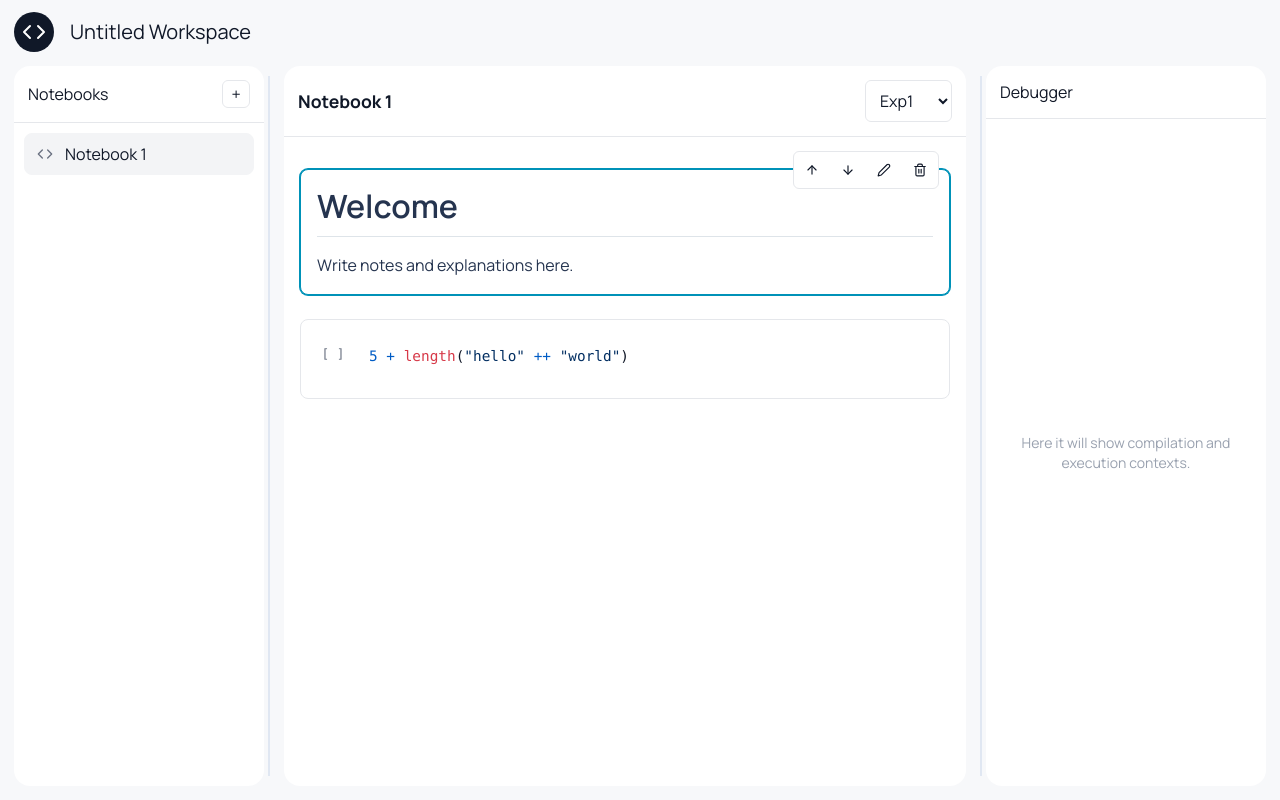
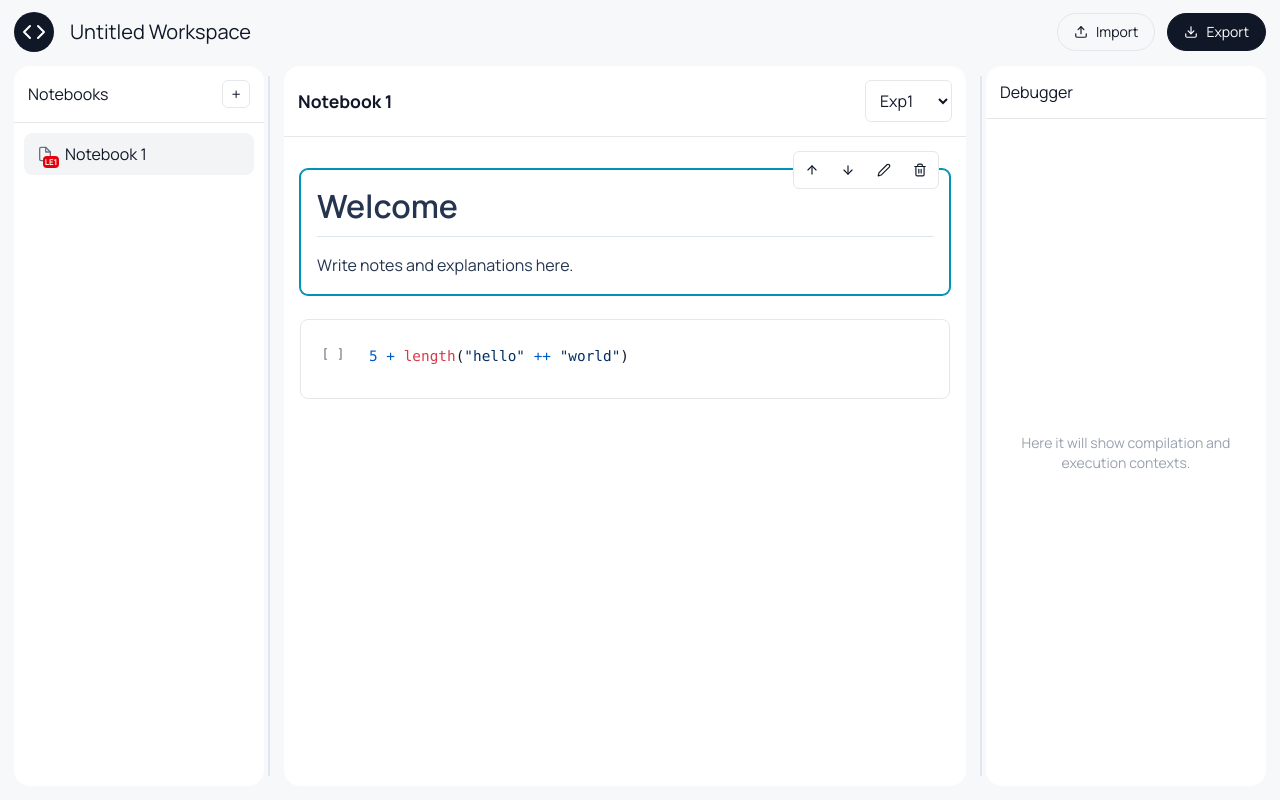
Before and after one commit to uandersonricardo/projeto-plp, a React (Vite) app in the folder gui/: page / in a window 1280 px wide. Built offline with nearby package versions, Linux system fonts and the light colour scheme.

Commit message:
Add import/export (#6)
* feat: add colors and label for notebook icon

* feat: add import/export feature

* feat: add empty state in notebook

* feat: add delete button for notebooks

---------

Co-authored-by: Uanderson Silva <usilva@apple.com>

```diff
--- a/gui/biome.json
+++ b/gui/biome.json
@@ -39,7 +39,9 @@
         "useExhaustiveDependencies": "off"
       },
       "a11y": {
-        "useGenericFontNames": "off"
+        "useGenericFontNames": "off",
+        "useAriaPropsSupportedByRole": "off",
+        "noStaticElementInteractions": "off"
       }
     }
   },
--- a/gui/src/App.tsx
+++ b/gui/src/App.tsx
@@ -4,7 +4,8 @@ import { useWorkspace } from "./hooks/useWorkspace";
 import { RightPanel } from "./components/workspace/RightPanel";
 import { LeftSidebar } from "./components/workspace/LeftSidebar";
 import { NotebookView } from "./components/notebook/NotebookView";
-import { FiCode } from "react-icons/fi";
+import { FiCode, FiDownload, FiUpload } from "react-icons/fi";
+import { exportWorkspace, readWorkspaceFile } from "./lib/io";
 
 const MIN_LEFT_WIDTH = 180;
 const MIN_CENTER_WIDTH = 420;
@@ -14,10 +15,11 @@ const INITIAL_RIGHT_WIDTH = 280;
 const HANDLE_SPACE = 20;
 
 function App() {
-  const { selectedNotebookId, workspace, renameWorkspace } = useWorkspace();
+  const { selectedNotebookId, workspace, availableLanguages, renameWorkspace, loadWorkspace } = useWorkspace();
 
   const containerRef = useRef<HTMLDivElement | null>(null);
   const titleInputRef = useRef<HTMLInputElement | null>(null);
+  const importInputRef = useRef<HTMLInputElement | null>(null);
 
   const [leftPanelWidth, setLeftPanelWidth] = useState(INITIAL_LEFT_WIDTH);
   const [rightPanelWidth, setRightPanelWidth] = useState(INITIAL_RIGHT_WIDTH);
@@ -45,6 +47,19 @@ function App() {
 
     setTitleDraft(name);
     setIsEditingTitle(false);
+  };
+
+  const handleImport = async (e: React.ChangeEvent<HTMLInputElement>) => {
+    const file = e.target.files?.[0];
+    if (!file) return;
+    try {
+      const imported = await readWorkspaceFile(file, availableLanguages);
+      loadWorkspace(imported);
+    } catch (err) {
+      alert(err instanceof Error ? err.message : "Failed to import workspace");
+    } finally {
+      e.target.value = "";
+    }
   };
 
   useEffect(() => {
@@ -114,6 +129,26 @@ function App() {
             {workspace.name}
           </button>
         )}
+
+        <div className="ml-auto flex items-center gap-3">
+          <input ref={importInputRef} type="file" accept=".plpnb" className="hidden" onChange={handleImport} />
+          <button
+            type="button"
+            className="flex items-center gap-2 px-4 py-2 text-sm text-gray-900 border border-gray-200 rounded-full hover:bg-gray-100 transition-colors cursor-pointer"
+            onClick={() => importInputRef.current?.click()}
+          >
+            <FiUpload />
+            Import
+          </button>
+          <button
+            type="button"
+            className="flex items-center gap-2 px-4 py-2 text-sm text-white bg-gray-900 border border-gray-900 rounded-full hover:bg-gray-700 transition-colors cursor-pointer"
+            onClick={() => exportWorkspace(workspace)}
+          >
+            <FiDownload />
+            Export
+          </button>
+        </div>
       </div>
 
       <div
@@ -124,8 +159,6 @@ function App() {
           <LeftSidebar />
         </div>
 
-        {/* biome-ignore lint/a11y/noStaticElementInteractions: drag handle has no semantic HTML element */}
-        {/* biome-ignore lint/a11y/useAriaPropsSupportedByRole: decorative drag handle div */}
         <div
           className="relative w-[10px] h-full cursor-col-resize shrink-0 before:content-[''] before:absolute before:left-1/2 before:top-[10px] before:bottom-[10px] before:w-px before:bg-[#c9d6ea] before:-translate-x-1/2 before:transition-colors hover:before:bg-gray-900"
           aria-label="Resize left panel"
@@ -136,8 +169,6 @@ function App() {
           <NotebookView notebookId={selectedNotebookId} />
         </div>
 
-        {/* biome-ignore lint/a11y/noStaticElementInteractions: drag handle has no semantic HTML element */}
-        {/* biome-ignore lint/a11y/useAriaPropsSupportedByRole: decorative drag handle div */}
         <div
           className="relative w-[10px] h-full cursor-col-resize shrink-0 before:content-[''] before:absolute before:left-1/2 before:top-[10px] before:bottom-[10px] before:w-px before:bg-[#c9d6ea] before:-translate-x-1/2 before:transition-colors hover:before:bg-gray-900"
           aria-label="Resize right panel"
--- a/gui/src/components/workspace/LeftSidebar.tsx
+++ b/gui/src/components/workspace/LeftSidebar.tsx
@@ -1,8 +1,9 @@
-import { FiBook, FiCode, FiFile } from "react-icons/fi";
+import { FiFile, FiTrash2 } from "react-icons/fi";
 import { useWorkspace } from "../../hooks/useWorkspace";
+import { languageToShortName, languageToStyles } from "../../lib/utils";
 
 export function LeftSidebar() {
-  const { addNotebook, workspace, selectedNotebookId, selectNotebook } = useWorkspace();
+  const { addNotebook, removeNotebook, workspace, selectedNotebookId, selectNotebook } = useWorkspace();
 
   return (
     <aside className="bg-white rounded-2xl h-full flex flex-col overflow-hidden min-h-0">
@@ -18,17 +19,42 @@ export function LeftSidebar() {
       </div>
       <ul className="list-none m-0 p-[10px] grid gap-2 flex-1 min-h-0 overflow-y-auto content-start">
         {workspace.notebooks.map((notebook) => (
-          <li key={notebook.id}>
+          <li key={notebook.id} className="overflow-hidden">
+            <div className="group/item relative overflow-hidden">
               <button
                 type="button"
-              className={`w-full flex items-center gap-3 text-left border rounded-lg px-3 py-2 cursor-pointer text-gray-900 hover:border-gray-200 ${
+                className={`w-full flex items-center overflow-hidden gap-3 text-left border rounded-lg px-3 py-2 cursor-pointer text-gray-900 hover:border-gray-200 ${
                   notebook.id === selectedNotebookId ? "border-gray-100 bg-gray-100" : "border-white"
                 }`}
                 onClick={() => selectNotebook(notebook.id)}
               >
-              <FiCode className="text-gray-500" />
-              {notebook.name}
+                <div className="relative flex flex-col items-center justify-center">
+                  <FiFile className="text-gray-500" />
+                  <span
+                    className={`absolute -bottom-1.5 translate-x-1.5 ${languageToStyles(notebook.language)} px-0.5 rounded-[4px] text-[8px] font-bold`}
+                  >
+                    {languageToShortName(notebook.language)}
+                  </span>
+                </div>
+                <div className="flex-1 whitespace-nowrap overflow-hidden text-ellipsis">{notebook.name}</div>
               </button>
+              {workspace.notebooks.length > 1 && (
+                <button
+                  type="button"
+                  className={`absolute right-2 top-1/2 -translate-y-1/2 opacity-0 group-hover/item:opacity-100 transition-opacity p-1 rounded text-gray-400 hover:text-gray-600 ${notebook.id === selectedNotebookId ? "bg-gray-100/75" : "bg-white/75"} cursor-pointer disabled:opacity-30 disabled:cursor-not-allowed`}
+                  disabled={workspace.notebooks.length === 1}
+                  onClick={(e) => {
+                    e.stopPropagation();
+                    if (confirm(`Delete "${notebook.name}"? This cannot be undone.`)) {
+                      removeNotebook(notebook.id);
+                    }
+                  }}
+                  aria-label="Delete notebook"
+                >
+                  <FiTrash2 size={14} />
+                </button>
+              )}
+            </div>
           </li>
         ))}
       </ul>
--- a/gui/src/hooks/useWorkspace.ts
+++ b/gui/src/hooks/useWorkspace.ts
@@ -1,4 +1,5 @@
 import { useWorkspaceStore } from "../contexts/workspace-store-context";
+import type { Workspace } from "../models/workspace/Workspace";
 import type { ID } from "../models/types/id";
 
 export function useWorkspace() {
@@ -13,6 +14,7 @@ export function useWorkspace() {
   const addNotebook = store((state) => state.addNotebook);
   const removeNotebook = store((state) => state.removeNotebook);
   const renameWorkspace = store((state) => state.renameWorkspace);
+  const loadWorkspace = store((state) => state.loadWorkspace);
 
   return {
     workspace,
@@ -23,5 +25,6 @@ export function useWorkspace() {
     addNotebook: () => addNotebook(),
     removeNotebook: (notebookId: ID) => removeNotebook(notebookId),
     renameWorkspace: (name: string) => renameWorkspace(name),
+    loadWorkspace: (ws: Workspace) => loadWorkspace(ws),
   };
 }
--- /dev/null
+++ b/gui/src/lib/io.ts
@@ -0,0 +1,118 @@
+import { CodeCell } from "../models/cell/CodeCell";
+import { MarkdownCell } from "../models/cell/MarkdownCell";
+import { Notebook } from "../models/notebook/Notebook";
+import { Workspace } from "../models/workspace/Workspace";
+import type { CellOutput } from "../models/types/execution";
+import type { ID } from "../models/types/id";
+import type { NotebookLanguage } from "../config/languages";
+
+interface SerializedCell {
+  id: string;
+  type: "code" | "markdown";
+  content: string;
+  output?: CellOutput;
+  executionOrder?: number;
+  createdAt: string;
+  updatedAt: string;
+}
+
+interface SerializedNotebook {
+  id: string;
+  name: string;
+  languageName: string;
+  cells: SerializedCell[];
+  createdAt: string;
+  updatedAt: string;
+}
+
+interface SerializedWorkspace {
+  version: "1.0";
+  id: string;
+  name: string;
+  notebooks: SerializedNotebook[];
+  createdAt: string;
+  updatedAt: string;
+}
+
+export function exportWorkspace(workspace: Workspace): void {
+  const data: SerializedWorkspace = {
+    version: "1.0",
+    id: workspace.id,
+    name: workspace.name,
+    createdAt: workspace.createdAt.toISOString(),
+    updatedAt: workspace.updatedAt.toISOString(),
+    notebooks: workspace.notebooks.map((nb) => ({
+      id: nb.id,
+      name: nb.name,
+      languageName: nb.language.name,
+      createdAt: nb.createdAt.toISOString(),
+      updatedAt: nb.updatedAt.toISOString(),
+      cells: nb.cells.map((cell) => {
+        const base: SerializedCell = {
+          id: cell.id,
+          type: cell.type,
+          content: cell.content,
+          createdAt: cell.createdAt.toISOString(),
+          updatedAt: cell.updatedAt.toISOString(),
+        };
+        if (cell instanceof CodeCell) {
+          base.output = cell.output;
+          base.executionOrder = cell.executionOrder;
+        }
+        return base;
+      }),
+    })),
+  };
+
+  const blob = new Blob([JSON.stringify(data, null, 2)], {
+    type: "application/json",
+  });
+  const url = URL.createObjectURL(blob);
+  const a = document.createElement("a");
+  a.href = url;
+  a.download = `${workspace.name.replace(/[/\\?%*:|"<>]/g, "_")}.plpnb`;
+  a.click();
+  URL.revokeObjectURL(url);
+}
+
+export function readWorkspaceFile(file: File, availableLanguages: NotebookLanguage[]): Promise<Workspace> {
+  return new Promise((resolve, reject) => {
+    const reader = new FileReader();
+    reader.onload = (e) => {
+      try {
+        const data = JSON.parse(e.target?.result as string) as SerializedWorkspace;
+        if (data.version !== "1.0") {
+          reject(new Error(`Unsupported file version: ${data.version}`));
+          return;
+        }
+
+        const notebooks = data.notebooks.map((nb) => {
+          const language = availableLanguages.find((l) => l.name === nb.languageName) ?? availableLanguages[0];
+          const cells = nb.cells.map((sc) => {
+            if (sc.type === "code") {
+              const cell = new CodeCell(
+                sc.content,
+                undefined,
+                sc.id as ID,
+                new Date(sc.createdAt),
+                new Date(sc.updatedAt),
+                false,
+              );
+              if (sc.output) cell.withOutput(sc.output, sc.executionOrder);
+              return cell;
+            }
+            return new MarkdownCell(sc.content, sc.id as ID, new Date(sc.createdAt), new Date(sc.updatedAt), false);
+          });
+
+          return new Notebook(nb.name, language, cells, nb.id as ID, new Date(nb.createdAt), new Date(nb.updatedAt));
+        });
+
+        resolve(new Workspace(data.name, notebooks, data.id as ID, new Date(data.createdAt), new Date(data.updatedAt)));
+      } catch {
+        reject(new Error("Invalid .plpnb file"));
+      }
+    };
+    reader.onerror = () => reject(new Error("Failed to read file"));
+    reader.readAsText(file);
+  });
+}
--- a/gui/src/lib/utils.ts
+++ b/gui/src/lib/utils.ts
@@ -2,7 +2,10 @@ import type { LanguageFn } from "highlight.js";
 import type { Language } from "../models/types/execution";
 
 export const escapeHtml = (text: string) => {
-  return text.replace(/&/g, "&amp;").replace(/</g, "&lt;").replace(/>/g, "&gt;");
+	return text
+		.replace(/&/g, "&amp;")
+		.replace(/</g, "&lt;")
+		.replace(/>/g, "&gt;");
 };
 
 export function languageToHljs(def: Language): LanguageFn {
@@ -25,3 +28,24 @@ export function languageToHljs(def: Language): LanguageFn {
 		],
 	});
 }
+
+export const languageToShortName = (language: Language) => {
+	const name = language.name;
+	return `L${name[0]}${name[name.length - 1]}`;
+};
+
+export const languageToStyles = (language: Language) => {
+	const stylesMap: Record<string, string> = {
+		exp1: "bg-red-600 text-white",
+		exp2: "bg-teal-600 text-white",
+		func1: "bg-cyan-400 text-white",
+		func2: "bg-blue-600 text-white",
+		func3: "bg-green-600 text-white",
+		imp1: "bg-pink-600 text-white",
+		imp2: "bg-amber-600 text-white",
+		oo1: "bg-purple-600 text-white",
+		oo2: "bg-black-500 text-white",
+	};
+
+	return stylesMap[language.name.toLowerCase()] ?? "bg-gray-400 text-white";
+};
--- a/gui/src/stores/workspace-store.ts
+++ b/gui/src/stores/workspace-store.ts
@@ -42,6 +42,9 @@ export interface WorkspaceStore {
   moveCellDown: (notebookId: ID, cellId: ID) => void;
   deleteCell: (notebookId: ID, cellId: ID) => void;
 
+  // Import
+  loadWorkspace: (workspace: Workspace) => void;
+
   // Selectors
   getSelectedNotebook: () => Notebook | undefined;
 }
@@ -51,20 +54,17 @@ export function createWorkspaceStore(initialWorkspace: Workspace, availableLangu
     workspace: initialWorkspace,
     availableLanguages: availableLanguages,
     selectedNotebookId: initialWorkspace.notebooks[0]?.id,
-    selectedCellIds: Object.fromEntries(
-      initialWorkspace.notebooks.map((nb) => [nb.id, nb.cells[0]?.id]),
-    ),
-    executionCounters: Object.fromEntries(
-      initialWorkspace.notebooks.map((nb) => [nb.id, 0]),
-    ),
+    selectedCellIds: Object.fromEntries(initialWorkspace.notebooks.map((nb) => [nb.id, nb.cells[0]?.id])),
+    executionCounters: Object.fromEntries(initialWorkspace.notebooks.map((nb) => [nb.id, 0])),
 
     selectNotebook: (id) => set({ selectedNotebookId: id }),
 
     addNotebook: () =>
       set((state) => {
         const nextName = `Notebook ${state.workspace.notebooks.length + 1}`;
-        state.workspace.addNotebook(new Notebook(nextName, availableLanguages[0]));
-        return { workspace: clone(state.workspace) };
+        const notebook = new Notebook(nextName, availableLanguages[0]);
+        state.workspace.addNotebook(notebook);
+        return { workspace: clone(state.workspace), selectedNotebookId: notebook.id };
       }),
 
     removeNotebook: (notebookId) =>
@@ -219,6 +219,24 @@ export function createWorkspaceStore(initialWorkspace: Workspace, availableLangu
         return { workspace: clone(state.workspace) };
       }),
 
+    loadWorkspace: (workspace) =>
+      set(() => ({
+        workspace,
+        selectedNotebookId: workspace.notebooks[0]?.id,
+        selectedCellIds: Object.fromEntries(workspace.notebooks.map((nb) => [nb.id, nb.cells[0]?.id])),
+        executionCounters: Object.fromEntries(
+          workspace.notebooks.map((nb) => {
+            const max = nb.cells.reduce((acc, cell) => {
+              if (cell instanceof CodeCell && cell.executionOrder !== undefined) {
+                return Math.max(acc, cell.executionOrder);
+              }
+              return acc;
+            }, 0);
+            return [nb.id, max];
+          }),
+        ),
+      })),
+
     getSelectedNotebook: () => {
       const { workspace, selectedNotebookId } = get();
       return workspace.getNotebook(selectedNotebookId);
```
Also changed, not shown: gui/src/components/notebook/NotebookView.tsx (+11 -1 lines). Lines whose indentation alone changed are shown as unchanged.
